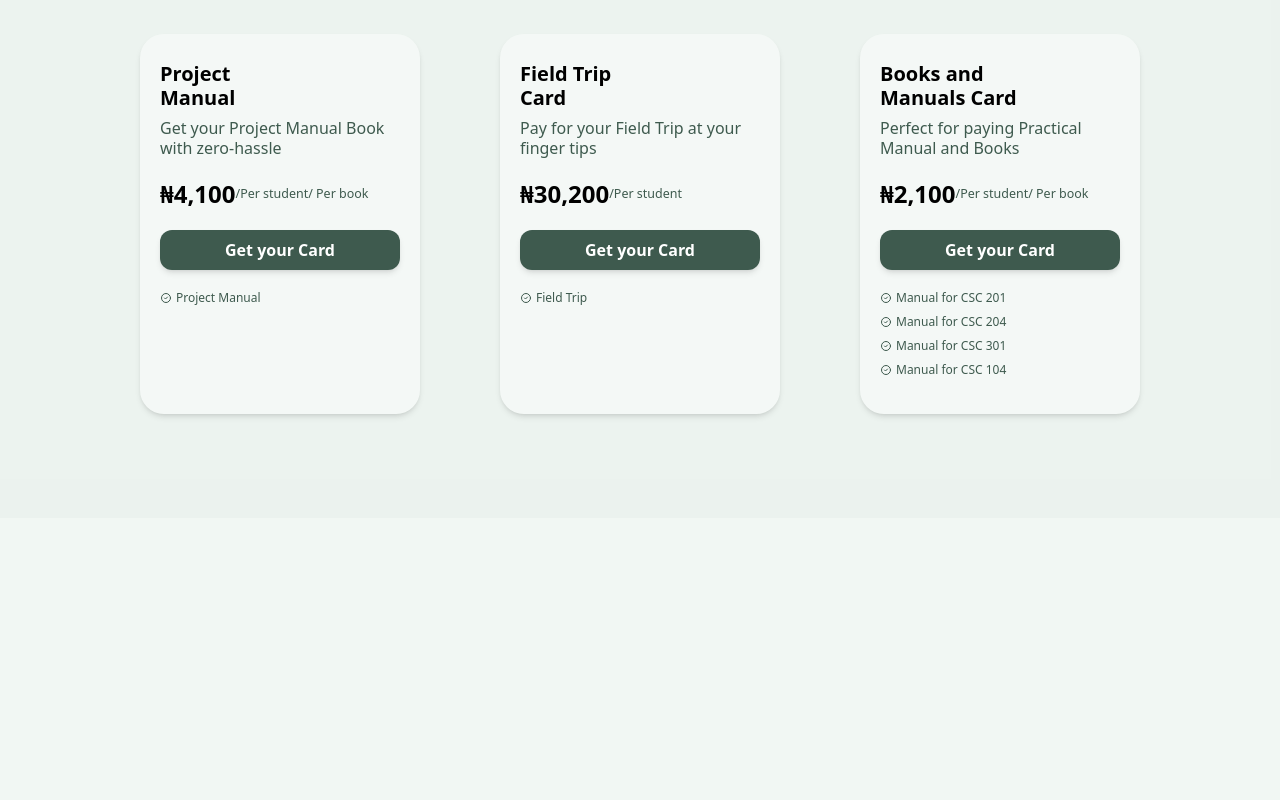
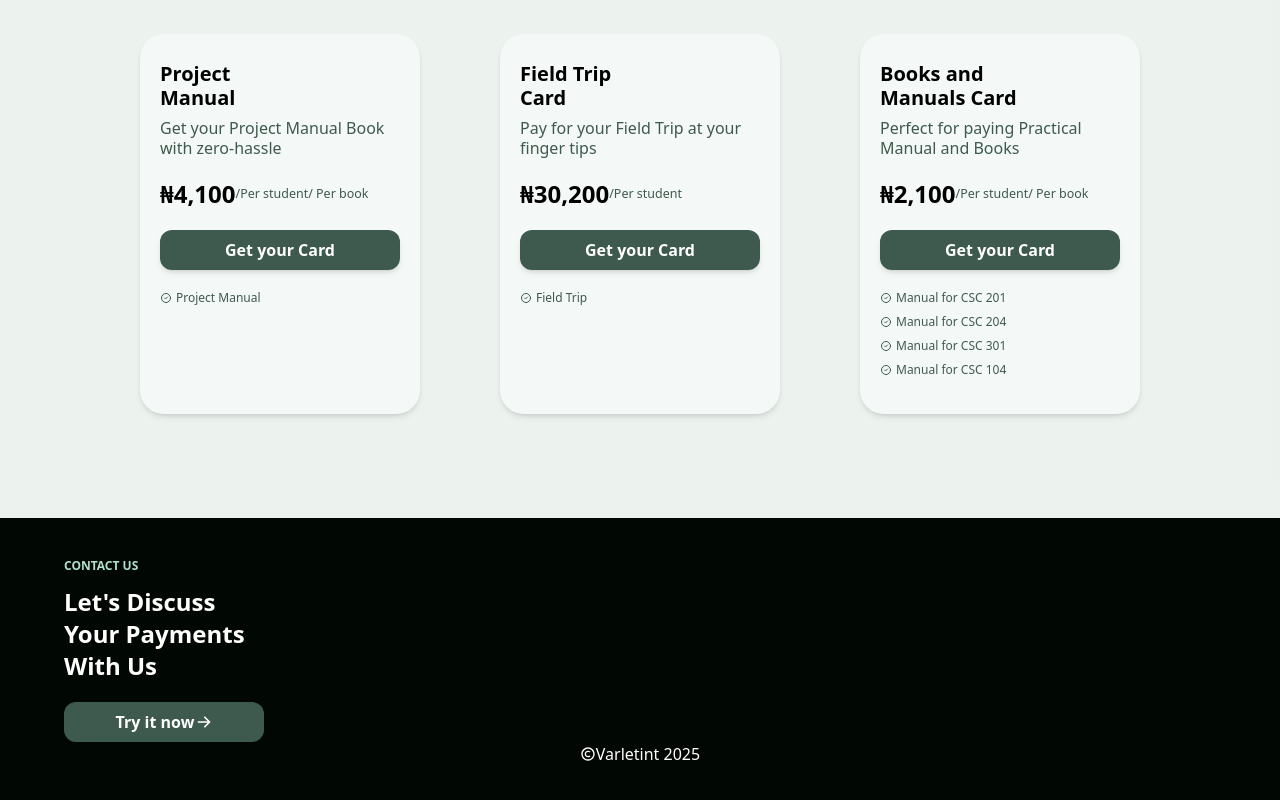
Before and after one commit to varletint/paywithmi, a React (Vite) app in the folder client/: page / in a window 1280 px wide. Shown: the part 1300-2100 px from the top of the page. Before the commit the page ends 1818 px from the top, so only its background shows below. Built offline with nearby package versions, Linux system fonts and the light colour scheme.

Commit message:
left item footer going

```diff
--- a/client/src/Pages/Home.jsx
+++ b/client/src/Pages/Home.jsx
@@ -1,6 +1,7 @@
 import React from "react";
 import { Link } from "react-router-dom";
 import {
+  HiArrowRight,
   HiCash,
   HiCurrencyDollar,
   HiDocumentText,
@@ -15,10 +16,14 @@ import {
 import Imghand from "../assets/images/file_00000000527c62308bc277ae2a95862d.png";
 import {
   FaAddressBook,
+  FaArrowRight,
+  FaCopyright,
   FaMoneyBill,
   FaMoneyBillAlt,
   FaMoneyBillWave,
 } from "react-icons/fa";
+
+import { BiCopyright } from "react-icons/bi";
 
 export default function Home() {
   return (
@@ -30,6 +35,7 @@ export default function Home() {
       <HeroSection />
       <Benefits />
       <PriceSection />
+      <FooterSection />
     </div>
   );
 }
@@ -294,3 +300,32 @@ const PriceCard = ({
     </div>
   );
 };
+
+const FooterSection = () => {
+  return (
+    <section className='bg-[#010702] text-white px-16 py-10' id='contact'>
+      <div className='flex justify-between'>
+        <div className=' flex flex-col gap-3 '>
+          <h1 className=' uppercase font-bold text-xs text-[#b2e0cc]'>
+            Contact us
+          </h1>
+          <h1 className=' capitalize w-[200px] text-2xl font-semibold'>
+            Let's discuss your Payments with us
+          </h1>
+          <div
+            className='bg-[#3e5a4e] text-center mt-2 py-2
+          rounded-xl flex justify-center items-center gap-0.5 font-semibold '>
+            <a href='/#prices'> Try it now</a>
+            <HiArrowRight />
+          </div>
+        </div>
+        <div className=''></div>
+      </div>
+      <div className=''>
+        <p className='flex justify-center items-center'>
+          <BiCopyright /> Varletint {new Date().getFullYear()}
+        </p>
+      </div>
+    </section>
+  );
+};
```
